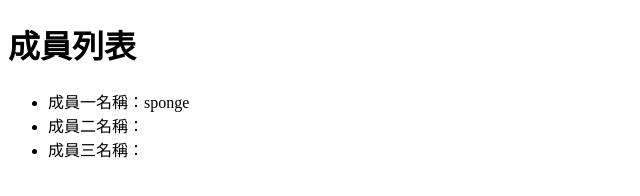
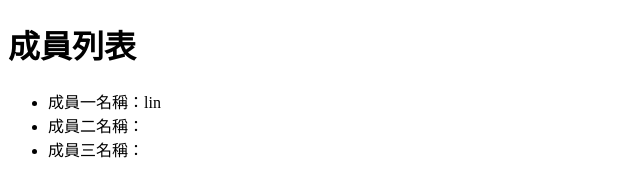
Before and after one commit to tw30006/test1109-1, a plain HTML site: page index.html in a window 1280 px wide. Shown: the full height of the page, 0-640 px from the left. Drawn offline with Linux system fonts and the light colour scheme.

Commit message:
修改a名字

```diff
--- a/index.html
+++ b/index.html
@@ -8,7 +8,7 @@
 <body>
     <h1>成員列表</h1>
     <ul>
-        <li>成員一名稱：sponge</li>
+        <li>成員一名稱：lin</li>
         <li>成員二名稱：</li>
         <li>成員三名稱：</li>
     </ul>
```
